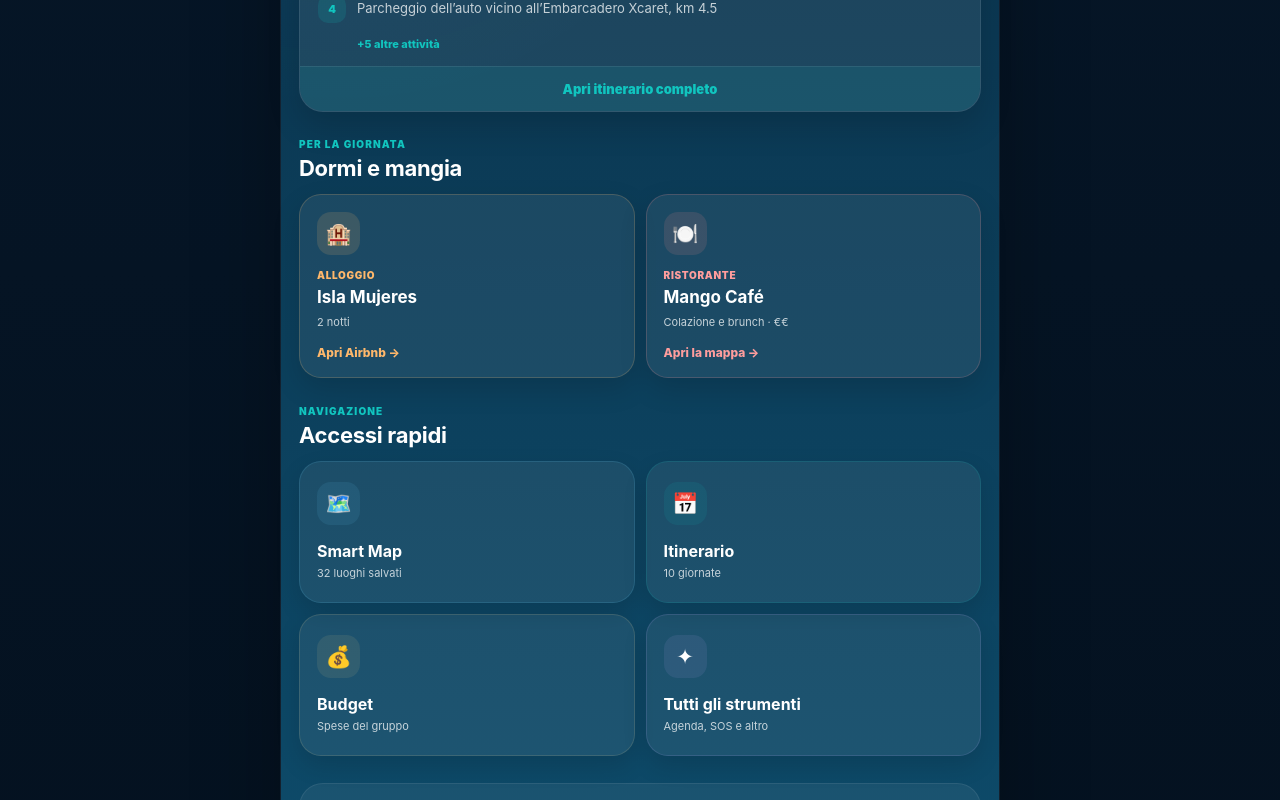
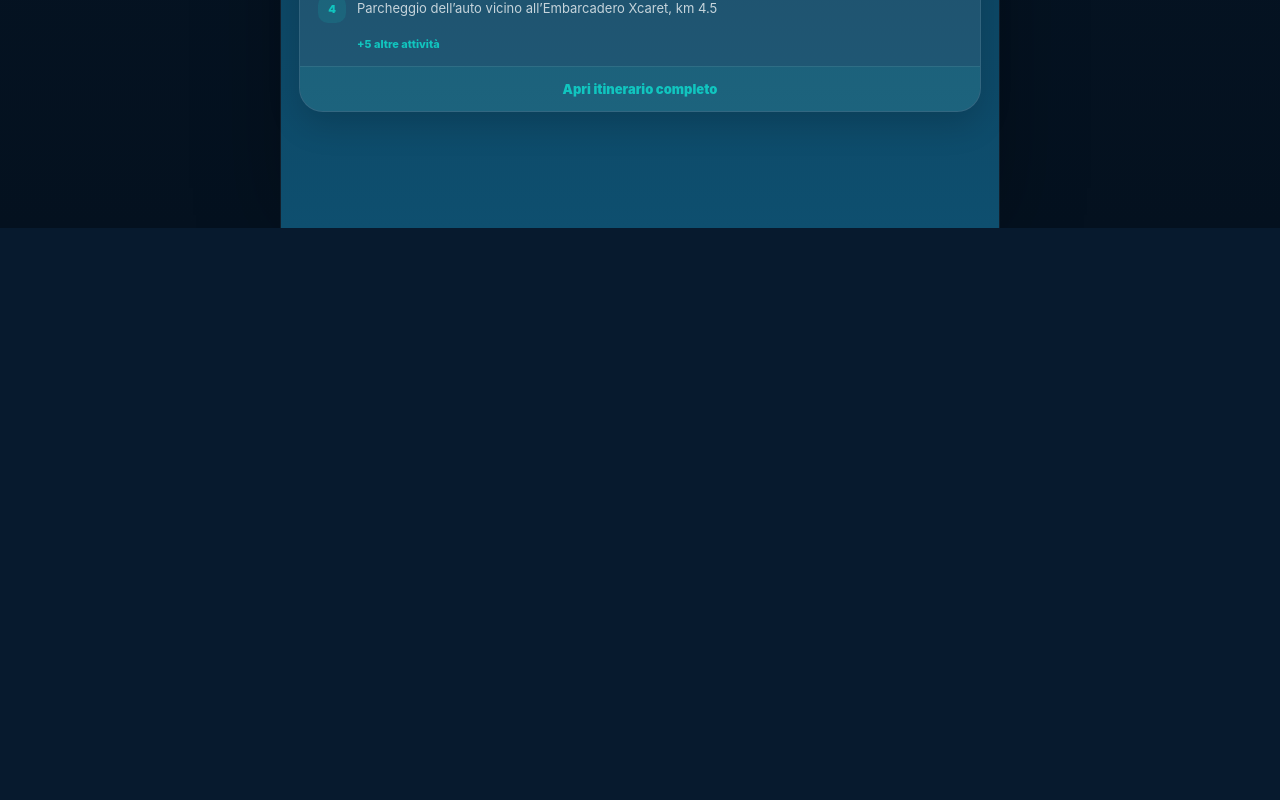
Before and after one commit to leopadny-alt/Ruta-Maya, a React (Vite) app: page / in a window 1280 px wide. Shown: the part 1320-2120 px from the top of the page. After the commit the page ends 1548 px from the top, so only its background shows below. Built offline with nearby package versions, Linux system fonts and the light colour scheme.

Commit message:
ux: make home contextual to trip phase

```diff
--- a/src/pages/Home.tsx
+++ b/src/pages/Home.tsx
@@ -671,8 +671,9 @@ function Home({ onNavigate }: HomeProps) {
         </article>
       </section>
 
-      {(currentAccommodation ||
-        suggestedRestaurant) && (
+      {tripStatus === "during" &&
+        (currentAccommodation ||
+          suggestedRestaurant) && (
         <section
           style={{
             marginTop: 26,
@@ -862,67 +863,7 @@ function Home({ onNavigate }: HomeProps) {
         </section>
       )}
 
-      <section
-        style={{
-          marginTop: 27,
-        }}
-      >
-        <SectionTitle
-          eyebrow="Navigazione"
-          title="Accessi rapidi"
-        />
-
-        <div
-          style={{
-            display: "grid",
-            gridTemplateColumns:
-              "1fr 1fr",
-            gap: 11,
-            marginTop: 13,
-          }}
-        >
-          <QuickAction
-            icon="🗺️"
-            title="Smart Map"
-            subtitle="32 luoghi salvati"
-            accent="#6ED4FF"
-            onClick={() =>
-              onNavigate("map")
-            }
-          />
-
-          <QuickAction
-            icon="📅"
-            title="Itinerario"
-            subtitle="10 giornate"
-            accent={theme.colors.primary}
-            onClick={() =>
-              onNavigate("itinerary")
-            }
-          />
-
-          <QuickAction
-            icon="💰"
-            title="Budget"
-            subtitle="Spese del gruppo"
-            accent="#F4D58D"
-            onClick={() =>
-              onNavigate("budget")
-            }
-          />
-
-          <QuickAction
-            icon="✦"
-            title="Tutti gli strumenti"
-            subtitle="Agenda, SOS e altro"
-            accent="#C3A8FF"
-            onClick={() =>
-              onNavigate("more")
-            }
-          />
-        </div>
-      </section>
-
+      {tripStatus === "after" && (
       <section
         style={{
           marginTop: 27,
@@ -969,6 +910,7 @@ function Home({ onNavigate }: HomeProps) {
           />
         </div>
       </section>
+      )}
     </main>
   );
 }
@@ -1113,79 +1055,6 @@ function InfoPill({
   );
 }
 
-type QuickActionProps = {
-  icon: string;
-  title: string;
-  subtitle: string;
-  accent: string;
-  onClick: () => void;
-};
-
-function QuickAction({
-  icon,
-  title,
-  subtitle,
-  accent,
-  onClick,
-}: QuickActionProps) {
-  return (
-    <button
-      type="button"
-      onClick={onClick}
-      style={{
-        minHeight: 142,
-        padding: 17,
-        border: `1px solid ${accent}24`,
-        borderRadius: 22,
-        background:
-          "rgba(255,255,255,0.065)",
-        color: theme.colors.text,
-        textAlign: "left",
-        cursor: "pointer",
-        boxShadow:
-          "0 10px 25px rgba(0,0,0,0.12)",
-      }}
-    >
-      <span
-        style={{
-          width: 43,
-          height: 43,
-          display: "grid",
-          placeItems: "center",
-          borderRadius: 14,
-          background: `${accent}18`,
-          fontSize: 21,
-        }}
-      >
-        {icon}
-      </span>
-
-      <strong
-        style={{
-          display: "block",
-          marginTop: 16,
-          fontSize: 16,
-          lineHeight: 1.25,
-        }}
-      >
-        {title}
-      </strong>
-
-      <span
-        style={{
-          display: "block",
-          marginTop: 5,
-          color: theme.colors.textSoft,
-          fontSize: 11,
-          lineHeight: 1.4,
-        }}
-      >
-        {subtitle}
-      </span>
-    </button>
-  );
-}
-
 function CompactStat({
   value,
   label,
```
